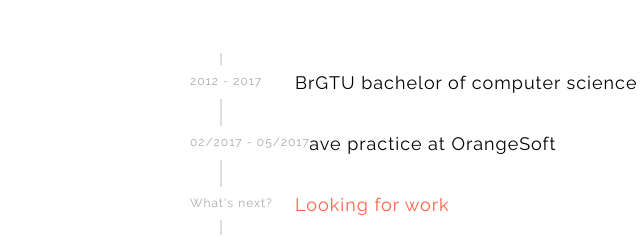
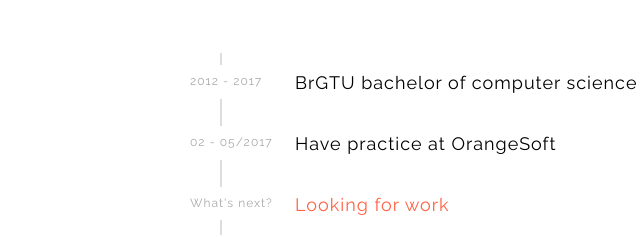
Before and after one commit to MaxBaranowski/portfolio, a website: page index.html in a window 1280 px wide. Shown: the part 1404-1641 px from the top of the page, 275-915 px from the left. Drawn offline with nearby package versions, Linux system fonts and the light colour scheme.

Commit message:
Update index.html

```diff
--- a/index.html
+++ b/index.html
@@ -199,7 +199,7 @@
                         <div>BrGTU bachelor of computer science</div>
                     </li>
                     <li>
-                        <span>02/2017 - 05/2017</span>
+                        <span>02 - 05/2017</span>
                         <div>Have practice at OrangeSoft</div>
                     </li>
                     <li class="selected">
```
